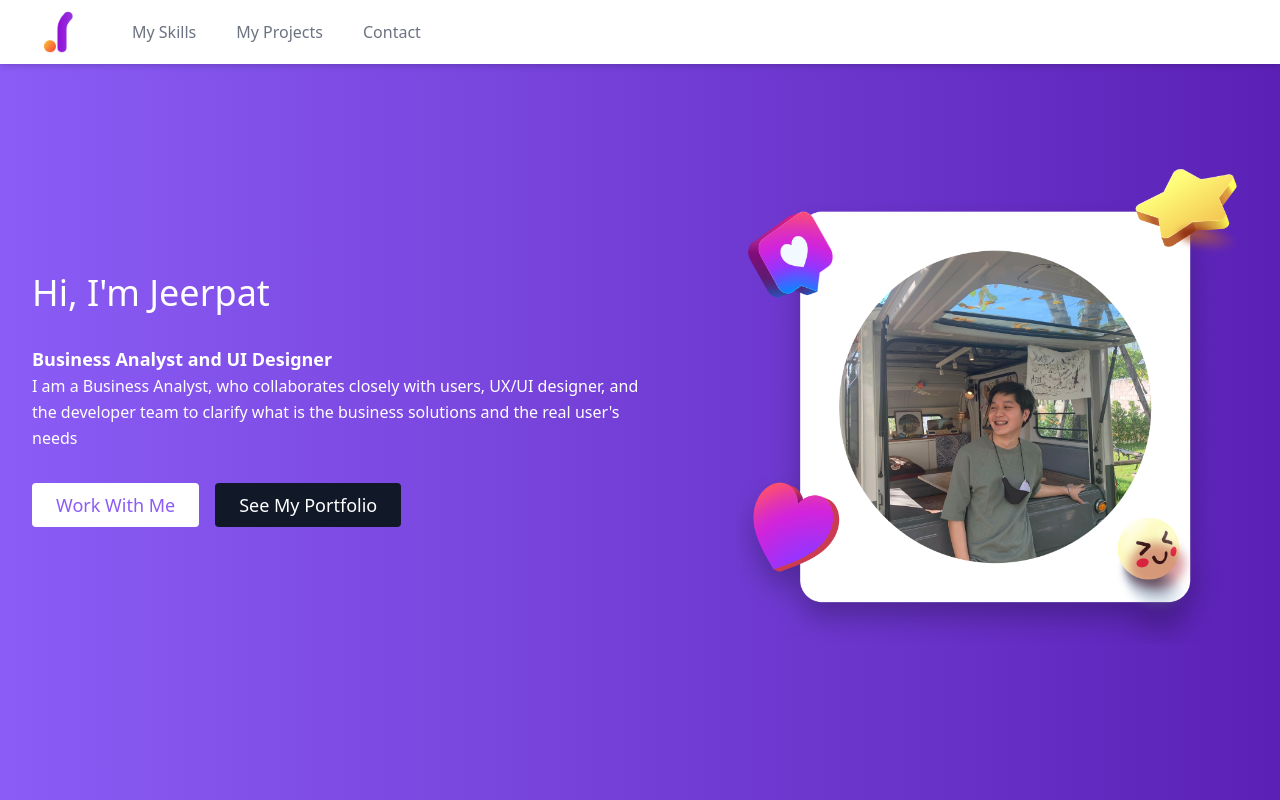
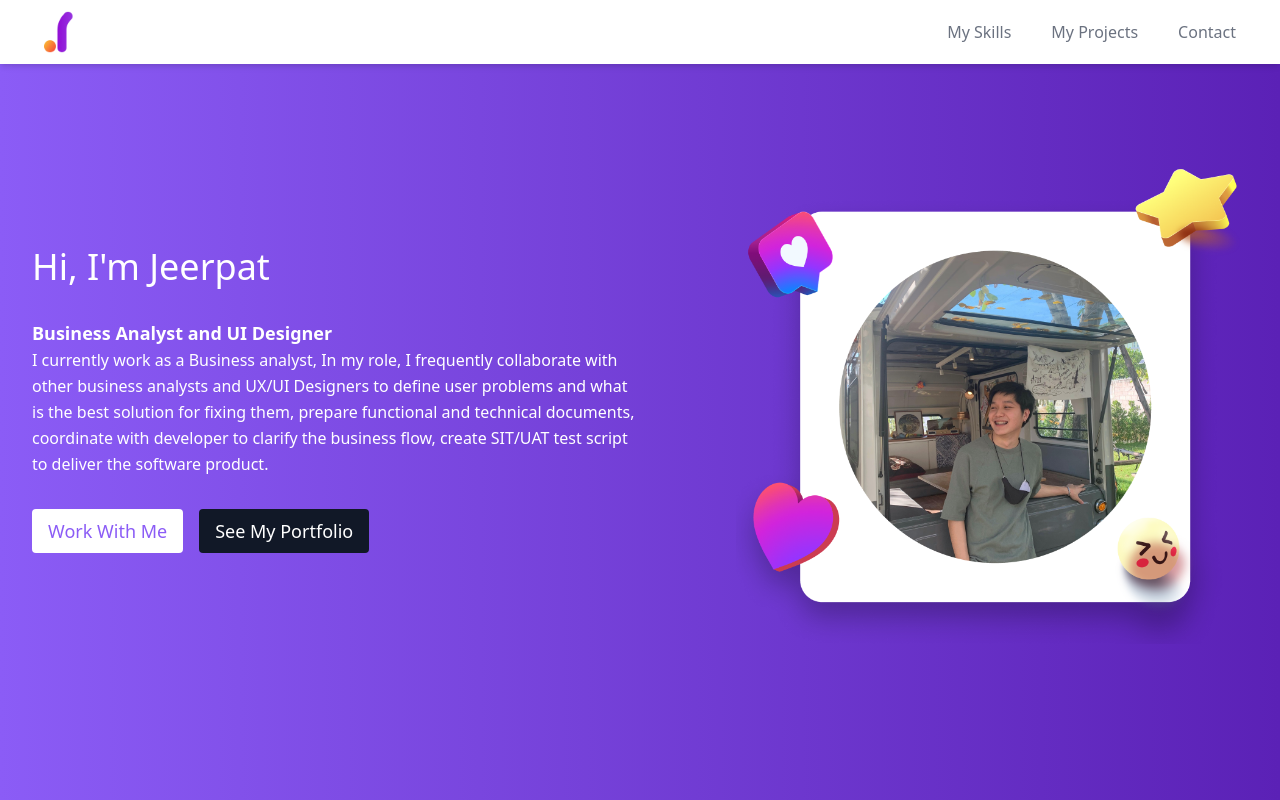
Before and after one commit to Jeerapat-pake/JeerapatPortfolio, a React (Create React App) app: page / in a window 1280 px wide. Shown: the top 800 px of the page. Built offline with nearby package versions, Linux system fonts and the light colour scheme.

Commit message:
move nav_menu into right side

```diff
--- a/src/components/Banner.js
+++ b/src/components/Banner.js
@@ -13,20 +13,23 @@ export default function Banner() {
           </h1>
           <p className="font-bold text-lg">Business Analyst and UI Designer</p>
           <p className="mb-8 leading-relaxed">
-            I am a Business Analyst, who collaborates closely with users, UX/UI
-            designer, and the developer team to clarify what is the business
-            solutions and the real user's needs
+            I currently work as a Business analyst, In my role, I frequently
+            collaborate with other business analysts and UX/UI Designers to
+            define user problems and what is the best solution for fixing them,
+            prepare functional and technical documents, coordinate with
+            developer to clarify the business flow, create SIT/UAT test script
+            to deliver the software product.
           </p>
           <div className="flex justify-center ">
             <a
               href="#contact"
-              className="inline-flex text-purple-500 bg-white border-0 py-2 px-6 focus:outline-none hover:bg-purple-100 rounded text-lg"
+              className="inline-flex text-purple-500 bg-white border-0 py-2 px-4 focus:outline-none hover:bg-purple-100 rounded text-lg"
             >
               Work With Me
             </a>
             <a
               href="#projects"
-              className="ml-4 inline-flex  bg-gray-900 border-0 py-2 px-6 focus:outline-none hover:bg-gray-800 hover:text-white rounded text-lg"
+              className="ml-4 inline-flex  bg-gray-900 border-0 py-2 px-4 focus:outline-none hover:bg-gray-800 hover:text-white rounded text-lg"
             >
               See My Portfolio
             </a>
```
Also changed, not shown: src/components/Navbar.js (+1 -18 lines).
